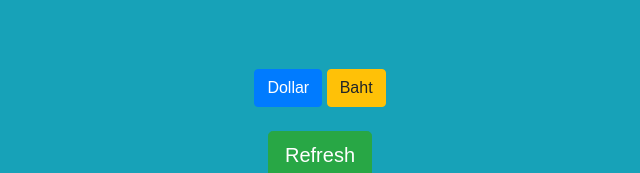
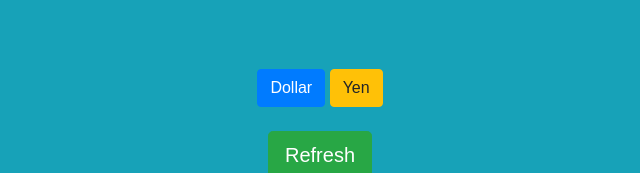
Before and after one commit to SA-9R-Uy/SA_ICT9R_Q3SW1_Uy_Casey, a plain HTML site: page 3Q ICT SW/index.html in a window 1280 px wide. Shown: the part 703-876 px from the top of the page, 320-960 px from the left. Drawn offline with nearby package versions, Linux system fonts and the light colour scheme.

Commit message:
Update index.html

```diff
--- a/3Q ICT SW/index.html
+++ b/3Q ICT SW/index.html
@@ -73,7 +73,7 @@ php; // Dynamically set the value inside <kbd>
         <p id="display"></p>
         <br>
         <button type="button" class="btn btn-primary" onclick="var php = 100; var $dollar=58.66; document.getElementById('display').innerHTML= '<kbd>' + php/$dollar + '</kbd>';">Dollar</button>
-         <button type="button" class="btn btn-warning" onclick="var php = 100; var baht=1.69; document.getElementById('display').innerHTML= '<kbd>' + php/baht + '</kbd>';">Baht</button>
+         <button type="button" class="btn btn-warning" onclick="var php = 100; var yen=0.38; document.getElementById('display').innerHTML= '<kbd>' + php/baht + '</kbd>';">Yen</button>
 
     </div>
     </center>
```
